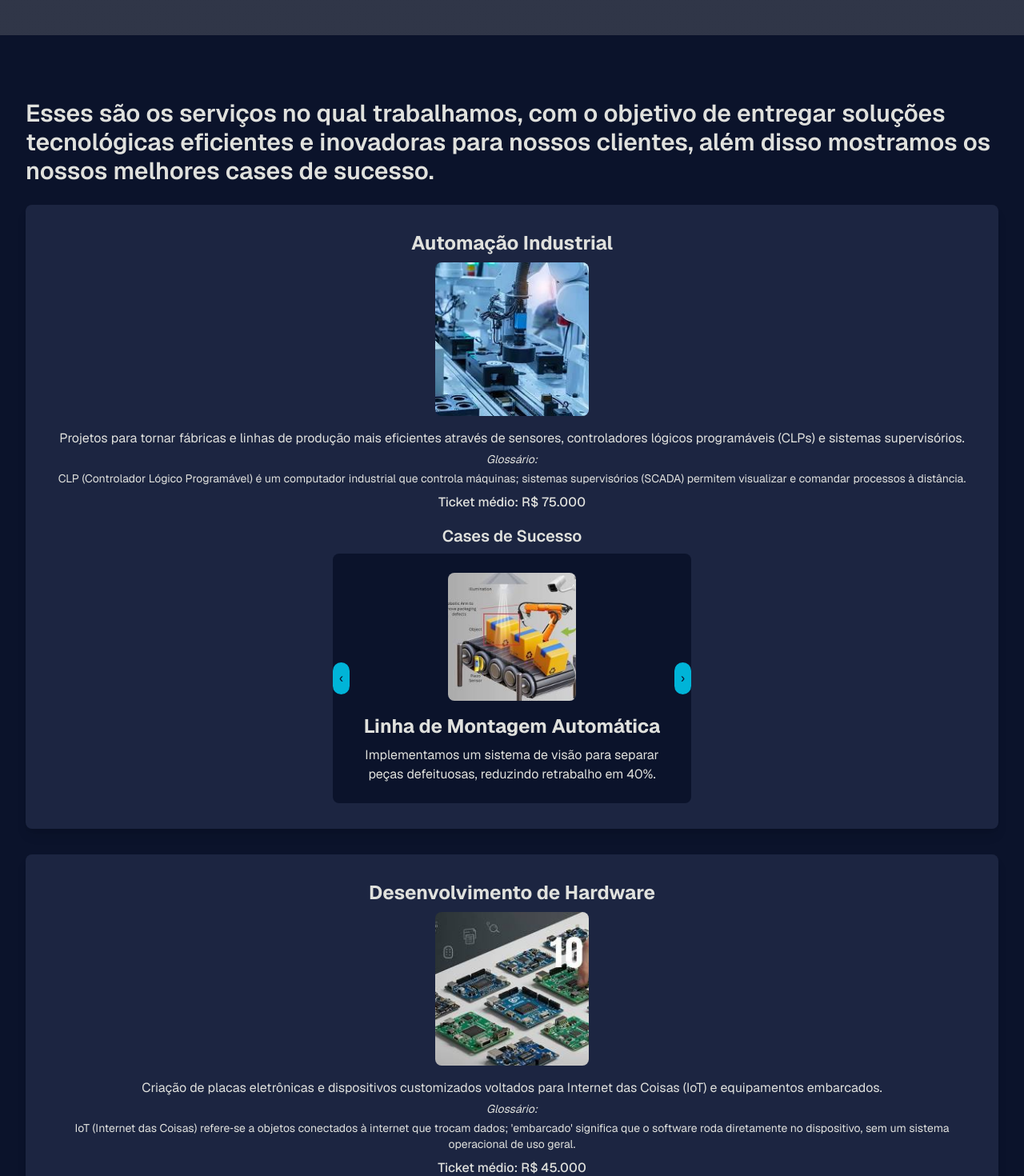
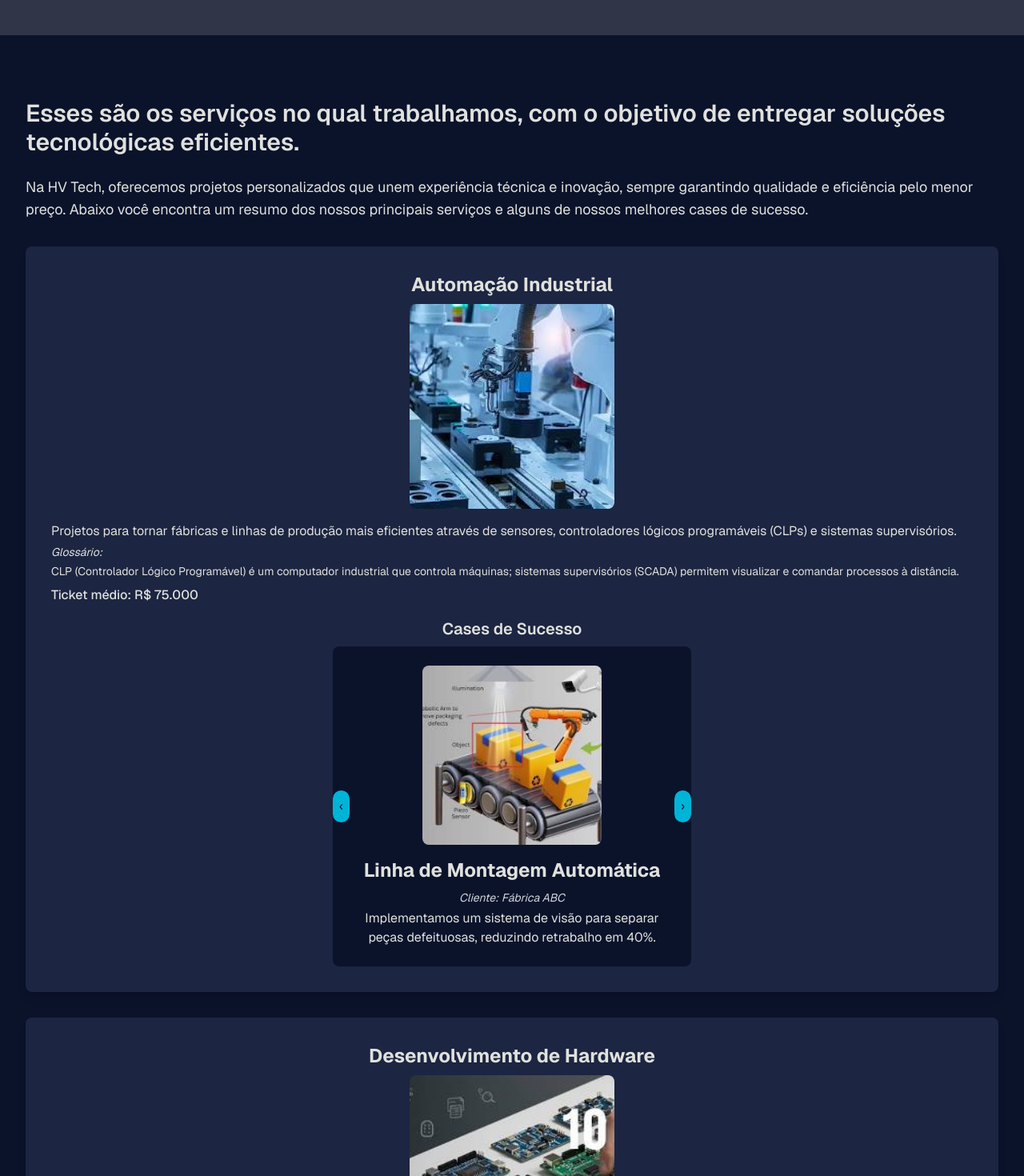
Before and after one commit to HenriqueNC-3/HVTech, a Next.js app in the folder hvtech/: page /projetos in a window 1280 px wide. Shown: the part 340-1810 px from the top of the page at 80% size. Built offline with nearby package versions, Linux system fonts and the light colour scheme; grey boxes are pictures that could not be loaded.

Commit message:
algumas correções

```diff
--- a/hvtech/app/projetos/page.tsx
+++ b/hvtech/app/projetos/page.tsx
@@ -5,6 +5,7 @@ import Footer from "@/components/diretosautorais";
 
 interface Case {
   title: string;
+  client: string;
   summary: string;
   image: string;
 }
@@ -30,18 +31,21 @@ const services: Service[] = [
     cases: [
       {
         title: "Linha de Montagem Automática",
+        client: "Fábrica ABC",
         image: "/images (3).jpg",
         summary:
           "Implementamos um sistema de visão para separar peças defeituosas, reduzindo retrabalho em 40%.",
       },
       {
         title: "Sistema de Embalagem Inteligente",
+        client: "Embalagens Silva",
         image: "/images (4).jpg",
         summary:
           "Desenvolvemos controladores que ajustam a velocidade de embalo conforme tamanho do produto, aumentando a produtividade.",
       },
       {
         title: "Monitoramento de Falhas com SCADA",
+        client: "Metalúrgica Vale",
         image: "/images (5).jpg",
         summary:
           "Integramos sensores a um SCADA, que é um sistema de supervisão que permite visualizar e comandar processos à distância, para detectar falhas em tempo real e gerar alertas imediatos. ",
@@ -59,18 +63,21 @@ const services: Service[] = [
     cases: [
       {
         title: "Placa IoT para Monitoramento",
+        client: "AgroTech Ltda",
         image: "/images (6).jpg",
         summary:
           "Desenvolvemos um dispositivo que monitora temperatura e envia alertas via SMS para fazendas.",
       },
       {
         title: "Dispositivo USB Customizado",
+        client: "LabNet Engenharia",
         image: "/images (7).jpg",
         summary:
           "Criamos um dongle USB para coletar dados de sensores e replicar via rede para sistema central.",
       },
       {
         title: "Módulo Sensor de Umidade",
+        client: "AgroSol",
         image: "/images (8).jpg",
         summary:
           "Projetamos um módulo compacto que mede umidade e envia dados via LoRa, ou seja usando comunicação sem fio de baixo consumo, para aplicações agrícolas.",
@@ -88,18 +95,21 @@ const services: Service[] = [
     cases: [
       {
         title: "Treinamento de Operadores",
+        client: "Fábrica Brasil",
         image: "/images (9).jpg",
         summary:
           "Capacitamos 50 colaboradores em operação de novos CLPs, agilizando a integração de uma nova linha.",
       },
       {
         title: "Análise de Torque em Máquina",
+        client: "AutoMotores",
         image: "/images (10).jpg",
         summary:
           "Realizamos auditoria de torque e calibramos equipamentos para reduzir quebras de ferramentas.",
       },
       {
         title: "Suporte 24/7 para Sistema de Controle",
+        client: "Distribuidora XYZ",
         image: "/images (5).jpg",
         summary:
           "Oferecemos atendimento contínuo e correções remotas que diminuíram o tempo médio de resposta em 60%.",
@@ -115,19 +125,19 @@ function ServiceBlock({ service }: { service: Service }) {
     setCurrent((prev) => (prev - 1 + service.cases.length) % service.cases.length);
 
   return (
-    <div className="bg-[#1C2541] p-8 rounded-lg shadow-lg">
+<div className="bg-[#1C2541] p-8 rounded-lg shadow-lg">
       <h3 className="text-2xl font-bold mb-2 text-center">{service.title}</h3>
       <div className="mb-4 flex justify-center">
         <img
           src={service.image}
           alt={service.title}
-          className="h-48 w-48 object-cover rounded-lg"
+          className="h-64 w-64 object-cover rounded-lg"
         />
       </div>
-      <p className="mb-1 text-center">{service.description}</p>
-      <p className="italic text-sm mb-1 text-center">Glossário:</p>
-      <p className="text-sm mb-2 text-center">{service.explanation}</p>
-      <p className="font-medium mb-4 text-center">
+      <p className="mb-1">{service.description}</p>
+      <p className="italic text-sm mb-1">Glossário:</p>
+      <p className="text-sm mb-2">{service.explanation}</p>
+      <p className="font-medium mb-4">
         Ticket médio: {service.averageTicket}
       </p>
 
@@ -139,12 +149,15 @@ function ServiceBlock({ service }: { service: Service }) {
               <img
                 src={service.cases[current].image}
                 alt={service.cases[current].title}
-                className="h-40 w-40 object-cover rounded-lg"
+                className="h-56 w-56 object-cover rounded-lg"
               />
             </div>
             <h5 className="text-2xl font-bold mb-2 text-center">
               {service.cases[current].title}
             </h5>
+            <p className="text-sm italic mb-1 text-center text-gray-300">
+              Cliente: {service.cases[current].client}
+            </p>
             <p className="text-center">{service.cases[current].summary}</p>
           </div>
 
@@ -202,7 +215,8 @@ export default function Projects() {
 
       <section className="p-8">
         <div className="mb-16">
-          <h2 className="text-3xl font-semibold mb-6">Esses são os serviços no qual trabalhamos, com o objetivo de entregar soluções tecnológicas eficientes e inovadoras para nossos clientes, além disso mostramos os nossos melhores cases de sucesso.</h2>
+          <h2 className="text-3xl font-semibold mb-6">Esses são os serviços no qual trabalhamos, com o objetivo de entregar soluções tecnológicas eficientes.</h2>
+          <p className="text-lg mb-8">Na HV Tech, oferecemos projetos personalizados que unem experiência técnica e inovação, sempre garantindo qualidade e eficiência pelo menor preço. Abaixo você encontra um resumo dos nossos principais serviços e alguns de nossos melhores cases de sucesso.</p>
           <div className="space-y-8">
             {services.map((s, i) => {
               const sectionIds = ["automacao", "hardware", "consultoria"];
```
